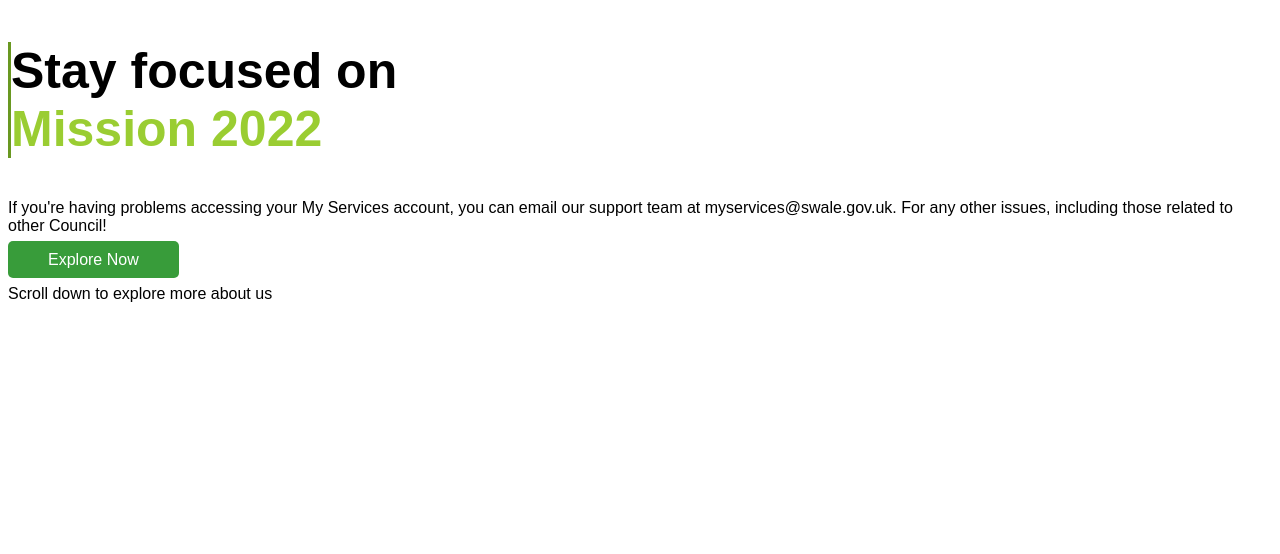
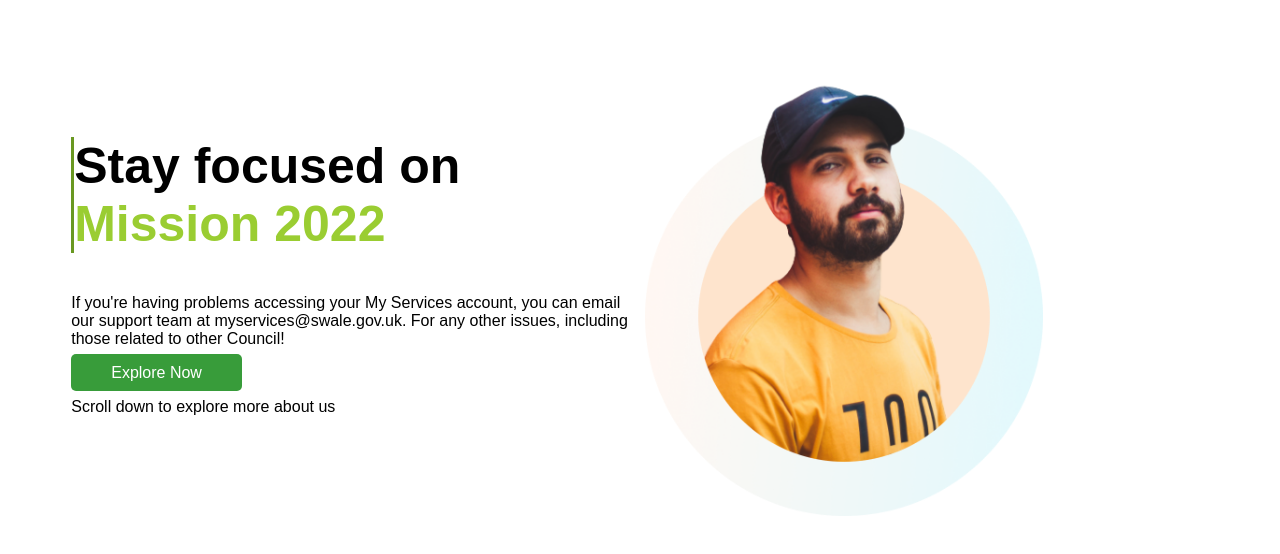
Before and after one commit to almahfuzhossen/Responsive-Mission-2022, a plain HTML site: page index.html in a window 1280 px wide. Drawn offline with Linux system fonts and the light colour scheme.

Commit message:
first-section-complete

```diff
--- a/index.html
+++ b/index.html
@@ -13,8 +13,8 @@
     <link rel="stylesheet" href="style.css">
 </head>
 <body>
-    <section>
-        <div>
+    <section class="flex-container">
+        <div class="top-container">
             <h1>Stay focused on <br/><span class="content-text">Mission 2022</span></h1>
             <p>
                 If you're having problems accessing your My Services account, you can
@@ -31,7 +31,9 @@
             <br />
             <p>Scroll down to explore more about us</p>
         </div>
-        <div></div>
+        <div class="top-container">
+            <img src="images/person/person-2.png" alt="">
+        </div>
     </section>
 </body>
 </html>
--- a/style.css
+++ b/style.css
@@ -12,9 +12,36 @@ body {
       color: #ffff;
       font-weight: 300;
   }
+    .link-hero-btn:hover {
+        background-color: greenyellow;
+        padding: 10px 40px;
+        text-decoration: none;
+        border-radius: 5px;
+        color: #ffff;
+        font-weight: 300;
+    }
+
+  .top-container img {
+    width: 70%;
+  }
+
   h1{
       font-size: 50px;
       border-left: 3px solid;
       border-image-slice: 1;
       border-color: rgb(105, 152, 33);
   }
+  .flex-container{
+      display: flex;
+      margin-bottom: 100px;
+      justify-content: center;
+      align-items: center;
+  }
+  .top-container{
+      width: 45%;
+      margin-left: 5px;
+      align-items: center;
+  }
+  .top-container img{
+      width: 70%;
+  }
```
